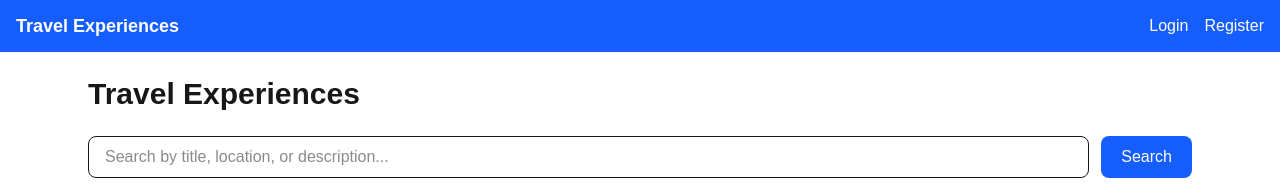
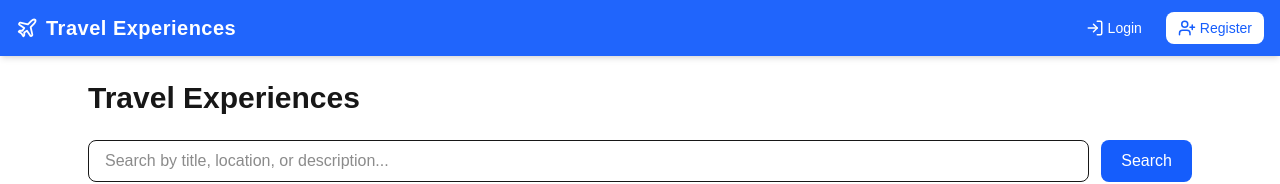
Before and after one commit to Ekdvs/travel-experience-platform, a Next.js app in the folder frontend/: page / in a window 1280 px wide. Shown: the top 184 px of the page. Built offline with nearby package versions, Linux system fonts and the light colour scheme; no server answers.

Commit message:
feat: enhance Navbar with icons and improve mobile menu functionality

```diff
--- a/frontend/app/listing/[id]/page.tsx
+++ b/frontend/app/listing/[id]/page.tsx
@@ -5,8 +5,9 @@ import { useParams } from "next/navigation";
 import API from "@/utils/api";
 import ImageSlider from "@/components/ImageSlider";
 import moment from "moment";
-import { Heart, Bookmark } from "lucide-react";
+import { Heart, Bookmark,} from "lucide-react";
 import toast from "react-hot-toast";
+import Loader from "@/components/Loader";
 
 const ListingDetails = () => {
 
@@ -66,7 +67,7 @@ const ListingDetails = () => {
     }
   };
 
-  if (loading) return <p className="p-6">Loading...</p>;
+if (loading) return <Loader />;
 
   return (
     <div className="max-w-5xl mx-auto p-6">
@@ -85,6 +86,17 @@ const ListingDetails = () => {
       <p className="text-sm text-gray-400 mt-1">
         Posted by {listing.creator?.name} • {moment(listing.createdAt).fromNow()}
       </p>
+      <div className="mt-6">
+
+        <h2 className="text-xl font-semibold mb-2">
+          Description
+        </h2>
+
+        <p className="text-gray-700 leading-relaxed">
+          {listing.description}
+        </p>
+
+      </div>
 
       <div className="flex gap-4 mt-4">
 
@@ -106,17 +118,7 @@ const ListingDetails = () => {
 
       </div>
 
-      <div className="mt-6">
 
-        <h2 className="text-xl font-semibold mb-2">
-          Description
-        </h2>
-
-        <p className="text-gray-700 leading-relaxed">
-          {listing.description}
-        </p>
-
-      </div>
 
     </div>
   );
--- a/frontend/app/page.tsx
+++ b/frontend/app/page.tsx
@@ -60,9 +60,7 @@ const HomePage = () => {
   }, [page, search]);
 
 
-  if(loading) {
-    <Loader />
-  }
+  if (loading) return <Loader />;
 
 
 
--- a/frontend/components/ListingsPage.tsx
+++ b/frontend/components/ListingsPage.tsx
@@ -13,6 +13,7 @@ import {
   FileText,
   Tag
 } from "lucide-react";
+import Loader from "./Loader";
 
 interface Listing {
   _id: string;
@@ -206,13 +207,7 @@ const ListingsPage: React.FC<Props> = ({ token }) => {
 
   const totalImages = keptImages.length + newImages.length;
 
-  if (loading) {
-    return (
-      <div className="flex justify-center items-center h-64">
-        <div className="w-10 h-10 border-4 border-blue-500 border-t-transparent rounded-full animate-spin" />
-      </div>
-    );
-  }
+  if (loading) return <Loader />;
 
   return (
     <>
--- a/frontend/components/Navbar.tsx
+++ b/frontend/components/Navbar.tsx
@@ -3,54 +3,129 @@
 import { useState, useContext } from "react";
 import Link from "next/link";
 import { AuthContext } from "@/context/AuthContext";
-import { Menu, X } from "lucide-react";
+import { Menu, X, LogIn, UserPlus, LogOut, PlusCircle, Plane } from "lucide-react";
 
 const Navbar = () => {
   const { user, logout } = useContext(AuthContext);
   const [isOpen, setIsOpen] = useState(false);
 
   return (
-    <nav className="bg-blue-600 text-white px-4 py-3 flex justify-between items-center">
-      <Link href="/" className="text-lg font-bold">
+    <nav className="sticky top-0 z-50 bg-blue-600/95 backdrop-blur-md text-white shadow-md">
+      <div className="max-w-7xl mx-auto flex justify-between items-center px-4 py-3">
+
+        {/* Logo */}
+        <Link
+          href="/"
+          className="flex items-center gap-2 text-xl font-bold tracking-wide hover:opacity-90"
+        >
+          <Plane size={22} />
           Travel Experiences
         </Link>
 
         {/* Desktop Menu */}
-      <div className="hidden md:flex gap-4">
+        <div className="hidden md:flex items-center gap-6 text-sm font-medium">
+
           {user ? (
             <>
-            <Link href="/create" className="hover:underline">Create Listing</Link>
-            <button onClick={logout} className="hover:underline">Logout</button>
+              <Link
+                href="/create"
+                className="flex items-center gap-1 hover:text-blue-200 transition"
+              >
+                <PlusCircle size={18} />
+                Create Listing
+              </Link>
+
+              <button
+                onClick={logout}
+                className="flex items-center gap-1 bg-white text-blue-600 px-3 py-1.5 rounded-lg hover:bg-gray-100 transition"
+              >
+                <LogOut size={18} />
+                Logout
+              </button>
             </>
           ) : (
             <>
-            <Link href="/login" className="hover:underline">Login</Link>
-            <Link href="/register" className="hover:underline">Register</Link>
+              <Link
+                href="/login"
+                className="flex items-center gap-1 hover:text-blue-200 transition"
+              >
+                <LogIn size={18} />
+                Login
+              </Link>
+
+              <Link
+                href="/register"
+                className="flex items-center gap-1 bg-white text-blue-600 px-3 py-1.5 rounded-lg hover:bg-gray-100 transition"
+              >
+                <UserPlus size={18} />
+                Register
+              </Link>
             </>
           )}
         </div>
 
         {/* Mobile Menu Button */}
-      <button className="md:hidden" onClick={() => setIsOpen(!isOpen)}>
-        {isOpen ? <X size={24} /> : <Menu size={24} />}
+        <button
+          className="md:hidden"
+          onClick={() => setIsOpen(!isOpen)}
+        >
+          {isOpen ? <X size={26} /> : <Menu size={26} />}
         </button>
+      </div>
 
       {/* Mobile Menu */}
-      {isOpen && (
-        <div className="absolute top-16 left-0 w-full bg-blue-600 flex flex-col gap-2 p-4 md:hidden">
+      <div
+        className={`md:hidden transition-all duration-300 ${
+          isOpen ? "max-h-60 opacity-100" : "max-h-0 opacity-0 overflow-hidden"
+        }`}
+      >
+        <div className="flex flex-col gap-3 px-6 pb-4 text-sm font-medium">
+
           {user ? (
             <>
-              <Link href="/create" className="hover:underline" onClick={() => setIsOpen(false)}>Create Listing</Link>
-              <button onClick={() => { logout(); setIsOpen(false); }} className="hover:underline text-left">Logout</button>
+              <Link
+                href="/create"
+                onClick={() => setIsOpen(false)}
+                className="flex items-center gap-2 hover:text-blue-200"
+              >
+                <PlusCircle size={18} />
+                Create Listing
+              </Link>
+
+              <button
+                onClick={() => {
+                  logout();
+                  setIsOpen(false);
+                }}
+                className="flex items-center gap-2 text-left hover:text-blue-200"
+              >
+                <LogOut size={18} />
+                Logout
+              </button>
             </>
           ) : (
             <>
-              <Link href="/login" className="hover:underline" onClick={() => setIsOpen(false)}>Login</Link>
-              <Link href="/register" className="hover:underline" onClick={() => setIsOpen(false)}>Register</Link>
+              <Link
+                href="/login"
+                onClick={() => setIsOpen(false)}
+                className="flex items-center gap-2 hover:text-blue-200"
+              >
+                <LogIn size={18} />
+                Login
+              </Link>
+
+              <Link
+                href="/register"
+                onClick={() => setIsOpen(false)}
+                className="flex items-center gap-2 hover:text-blue-200"
+              >
+                <UserPlus size={18} />
+                Register
+              </Link>
             </>
           )}
         </div>
-      )}
+      </div>
     </nav>
   );
 };
```
Lines whose indentation alone changed are shown as unchanged.
